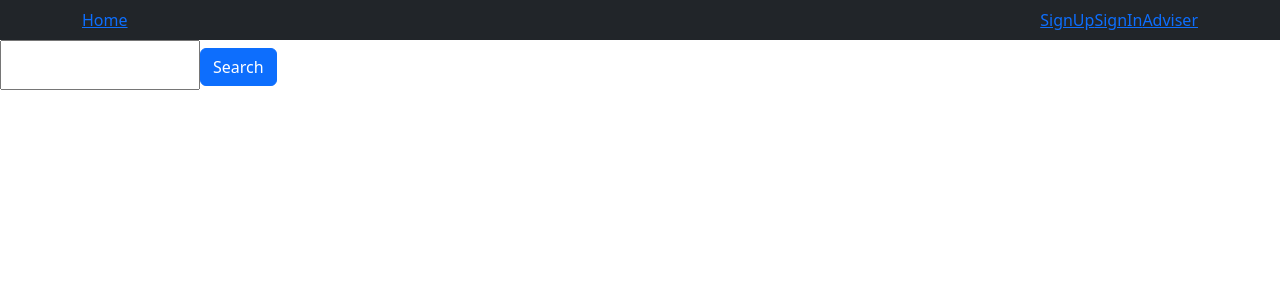
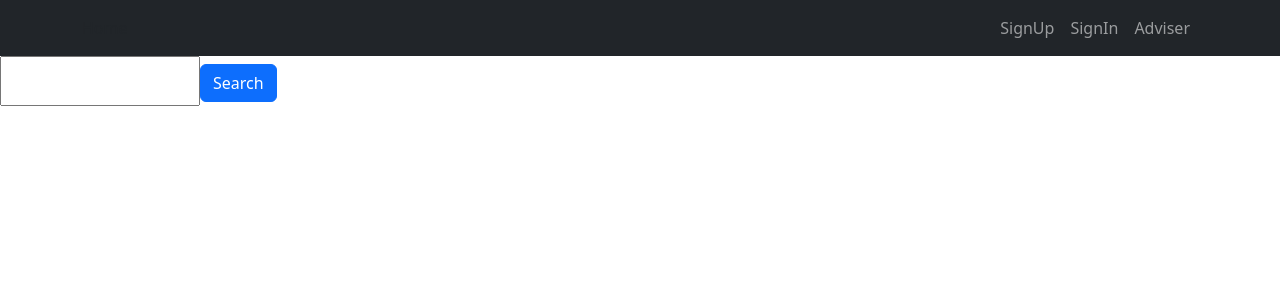
Before and after one commit to ibrahimkuscu1/Final-My-advicer, a React (Create React App) app in the folder Frondend/my-app/: page / in a window 1280 px wide. Shown: the top 300 px of the page. Built offline with nearby package versions, Linux system fonts and the light colour scheme.

Commit message:
add some specifies

```diff
--- a/Frondend/my-app/src/App.js
+++ b/Frondend/my-app/src/App.js
@@ -8,6 +8,7 @@ import Register from "./components/register";
 import SignUp from "./components/signup";
 import Home from "./components/home"
 import Navbar from "./components/navbar"
+import AdviserPage from './components/adviserPage';
 
 
 function App() {
@@ -30,6 +31,9 @@ function App() {
 <Route
       path='/adviser' element= {<Register/> }>
 </Route>
+<Route
+      path='/adviserPage/:id' element= {<AdviserPage/> }>
+</Route>
 </Routes>
 </Router>
 
--- /dev/null
+++ b/Frondend/my-app/src/components/adviserPage.js
@@ -0,0 +1,41 @@
+import { useEffect, useState} from "react";
+import axios from 'axios';
+import { useParams } from "react-router-dom";
+import Button from 'react-bootstrap/Button';
+
+
+export default function AdviserPage() {
+
+    const [infos, setInfos] = useState([])
+
+
+    const id=useParams()
+    const myID=JSON.stringify(id)
+    const myID2=myID.substring(7)
+    const myID3=myID2.slice(0,-2)
+    console.log(myID3.length)
+
+    useEffect(()=>{
+
+        axios.get("http://localhost:5000/search2/"  ).then(({data})=>{
+            setInfos(data)})},[id])
+
+
+
+
+        return (
+        <>
+        {infos.filter((dt)=>dt._id===myID3).map(infos =>
+            <div key={infos._id}>
+                <h1 style={{margin:"10px",cursor:"pointer", border:"solid 1px black", padding:"5px"}}
+                >{infos.category}  {infos.name} {infos.surname}
+                 <Button  variant="primary">Message</Button>{' '}
+
+                </h1>
+                </div>
+)}
+
+                </>
+
+    )
+}
--- a/Frondend/my-app/src/components/navbar.js
+++ b/Frondend/my-app/src/components/navbar.js
@@ -1,21 +1,33 @@
 import React from 'react';
-import {Link} from 'react-router-dom';
 import Container from 'react-bootstrap/Container';
 import Nav from 'react-bootstrap/Nav';
 import Navbar from 'react-bootstrap/Navbar';
 
 
 function ColorSchemesExample() {
+
+  const redirect = ()=> {
+    window.location = "./signUp"
+  }
+  const redirect2 = ()=> {
+    window.location = "./signIn"
+  }
+  const redirect3 = ()=> {
+    window.location = "./adviser"
+  }
+
+  const redirect4 = ()=> {
+    window.location = "./"
+  }
   return (
     <>
       <Navbar bg="dark" variant="dark">
         <Container>
-        <Link className = 'navbar--items' to='/'>Home</Link>
+        <Nav.Link onClick={redirect4} >Home</Nav.Link>
           <Nav className="right-aligned" activeKey="/signUp">
-          <Link className = 'navbar--items' to='/signUp'>SignUp</Link>
-            {/* <Nav.Link href="#signUp">SignUp</Nav.Link> */}
-            <Link className = 'navbar--items' to='/signIn'>SignIn</Link>
-            <Link className = 'navbar--items' to='/adviser'>Adviser</Link>
+            <Nav.Link onClick={redirect} href="#signUp">SignUp</Nav.Link>
+            <Nav.Link onClick={redirect2} href="#signUp">SignIn</Nav.Link>
+            <Nav.Link onClick={redirect3} href="#signUp">Adviser</Nav.Link>
           </Nav>
         </Container>
       </Navbar>
--- a/Frondend/my-app/src/components/search.js
+++ b/Frondend/my-app/src/components/search.js
@@ -16,6 +16,11 @@ export default function Search(props) {
         })
     }
 
+    const redirect = (id)=> {
+      window.location = `/adviserPage/${id}`
+      console.log(id)
+    }
+
   return (
     <div>
     <div>
@@ -29,9 +34,11 @@ export default function Search(props) {
 
     <>
             {infos.map(infos =>
-            <div>
-                <h1
+            <div key={infos._id}>
+                <h1 onClick={()=>redirect(infos._id)} style={{margin:"10px",cursor:"pointer", border:"solid 1px black", padding:"5px"}}
                 key={infos._id}> {infos.category} {infos.name} {infos.surname}
+                 <Button  variant="primary">Message</Button>{' '}
+
                 </h1>
 
                 </div>
```
Also changed, not shown: 1 other file (tests, documents, lock files or other folders).
